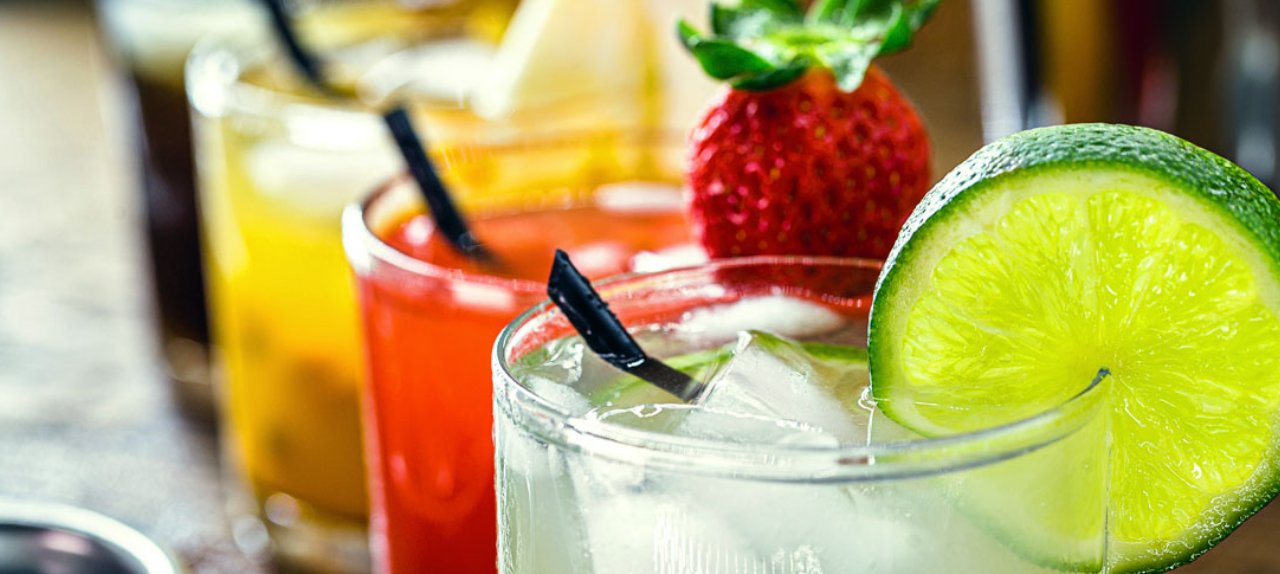
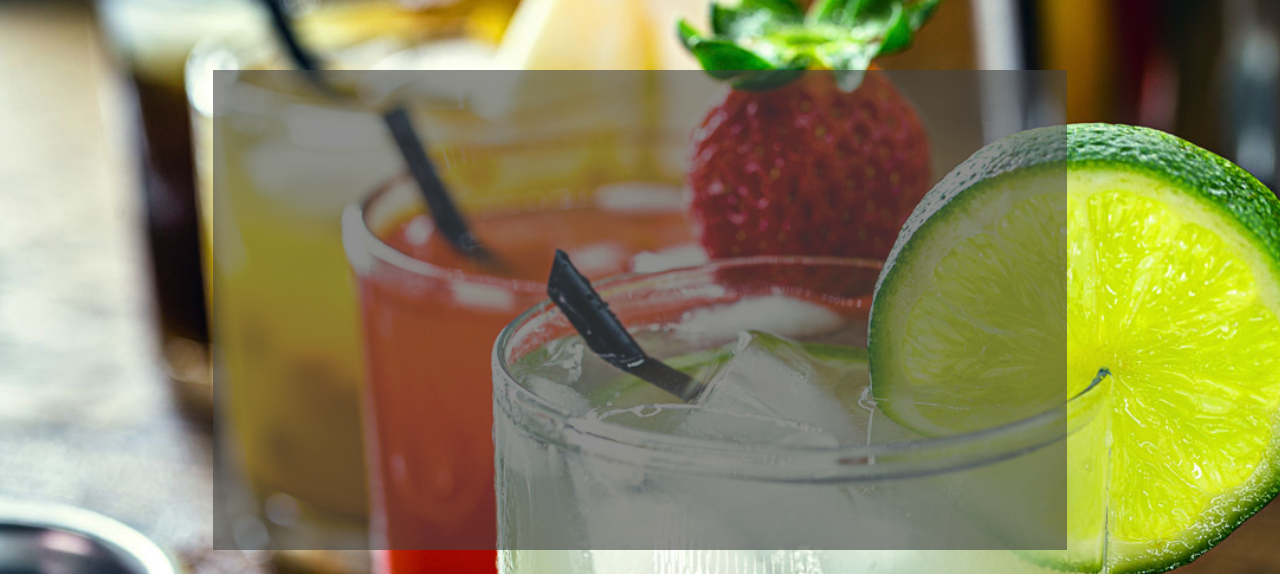
Before and after one commit to ianfletcher314/BrasiliaRestaurant, a React (Create React App) app: page / in a window 1280 px wide. Shown: the part 1186-1760 px from the top of the page. Built offline with nearby package versions, Linux system fonts and the light colour scheme; a web font is replaced by a local one.

Commit message:
added in grey see through div to drinks

```diff
--- a/src/components/Drinks/Drinks.jsx
+++ b/src/components/Drinks/Drinks.jsx
@@ -1,5 +1,9 @@
 import "./style.css";
 function Drinks() {
-  return <div id="drinks"></div>;
+  return (
+    <div id="drinks" className="row align-items-center">
+      <div className="col-8 offset-md-2 textHolder align-items-center"></div>
+    </div>
+  );
 }
 export default Drinks;
--- a/src/components/Drinks/style.css
+++ b/src/components/Drinks/style.css
@@ -5,3 +5,7 @@
   background-repeat: no-repeat;
   background-size: cover;
 }
+.textHolder {
+  background: rgba(68, 68, 68, 0.6);
+  height: 60%;
+}
```
